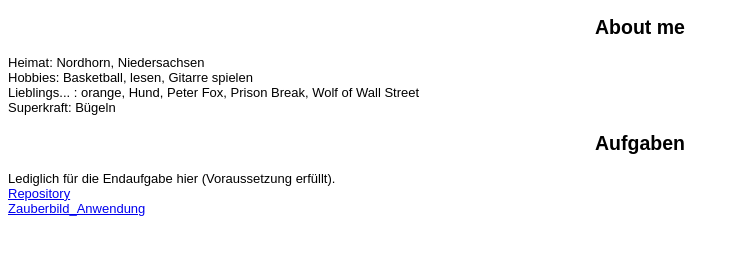
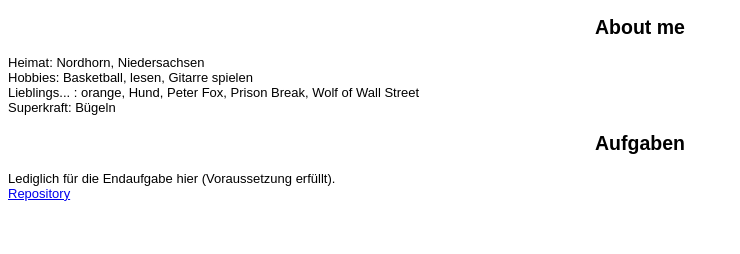
Before and after one commit to Jonas915/eia2_SoSe20, a website: page steckbrief/steckbrief.htm in a window 1280 px wide. Shown: the whole page, without its empty margins (0-740 px from the left). Drawn offline with Linux system fonts and the light colour scheme.

```diff
--- a/steckbrief/steckbrief.htm
+++ b/steckbrief/steckbrief.htm
@@ -23,7 +23,7 @@
 	<h2>Aufgaben</h2>
 	<span>Lediglich für die Endaufgabe hier (Voraussetzung erfüllt).</span><br>
 	<a target="_blank" href="https://github.com/Jonas915/eia2_SoSe20">Repository</a><br>
-	<a target="_blank" href="https://jonas915.github.io/eia2_SoSe20/Endabgabe/landingpage.html">Zauberbild_Anwendung</a><br>
+	<!--<a target="_blank" href="https://jonas915.github.io/eia2_SoSe20/Endabgabe/landingpage.html">Zauberbild_Anwendung</a><br>-->
 
 
 </html>
```
